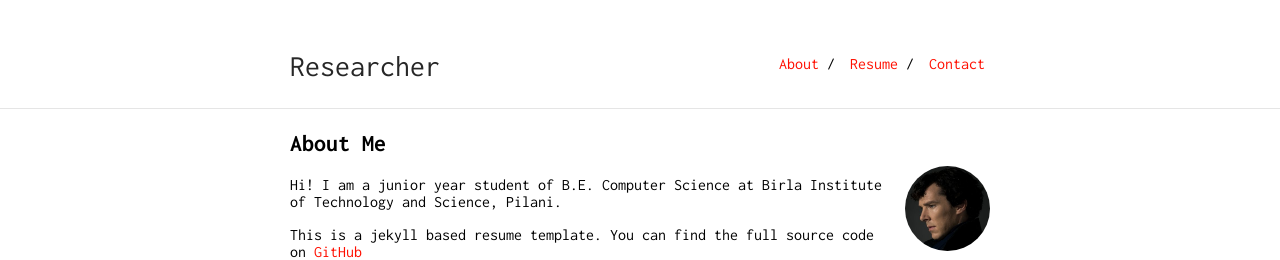
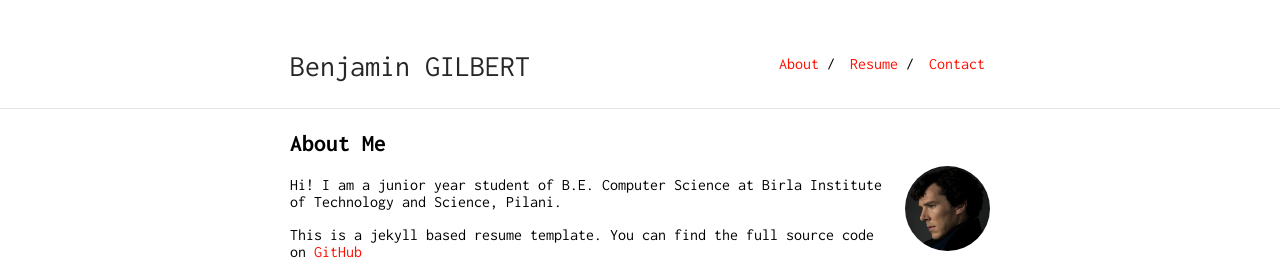
Before and after one commit to bglbrt/bglbrt.github.io, a Jekyll site: the page built from index.md, in a window 1280 px wide. Shown: the top 260 px of the page. Built offline with Jekyll 4.4.1, drawn with Linux system fonts in a browser that asks for light colours; our own code applies the rules of GitHub Pages for plain Markdown files.

Commit message:
Update _config.yml

```diff
--- a/_config.yml
+++ b/_config.yml
@@ -1,6 +1,6 @@
-title: Researcher
-url: "https://ankitsultana.com"
-baseurl: "/researcher"
+title: Benjamin GILBERT
+url: "https://bglbrt.github.io"
+baseurl: ""
 
 markdown: kramdown
 #ins_logo: "./bits-logo.png"
@@ -17,7 +17,7 @@ sass:
 
 nav:
  - name: "About"
-   link: "/researcher/"
+   link: ""
  - name: "Resume"
    link: "resume.pdf"
  - name: "Contact"
```
